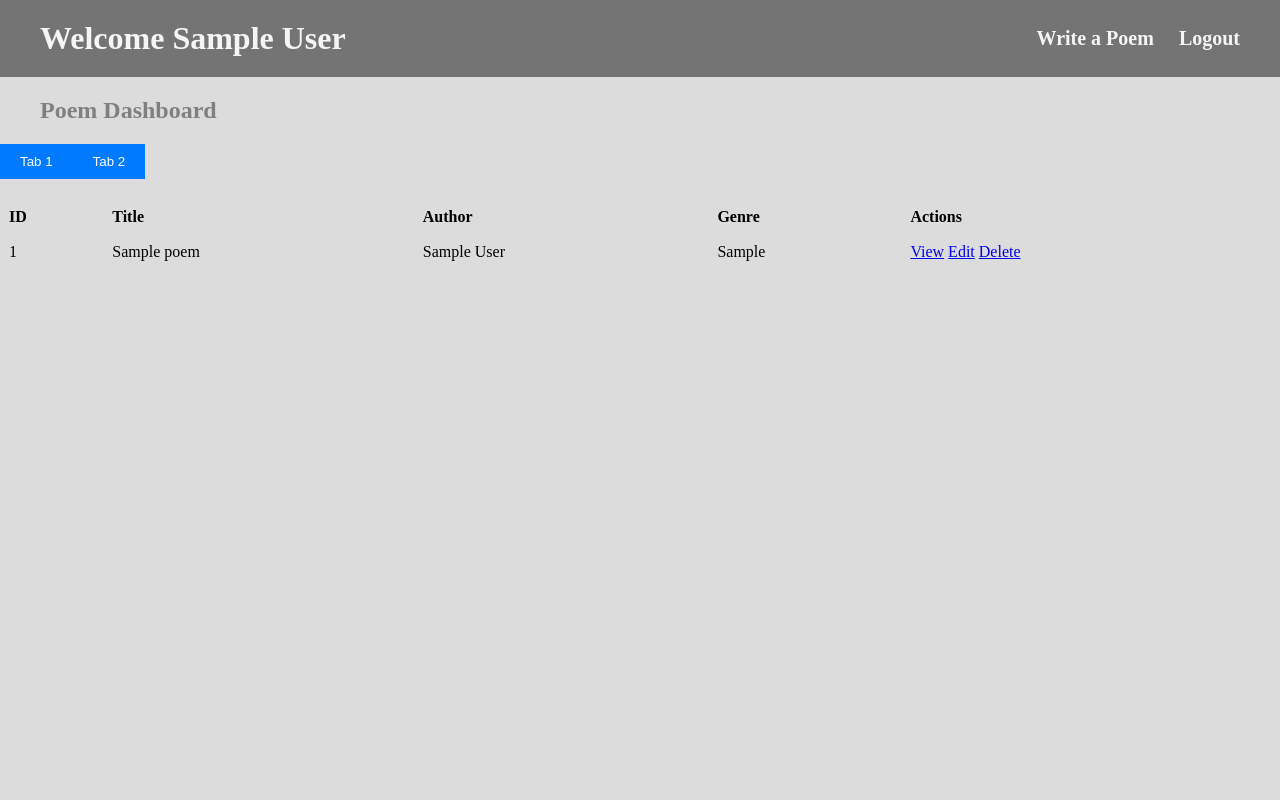
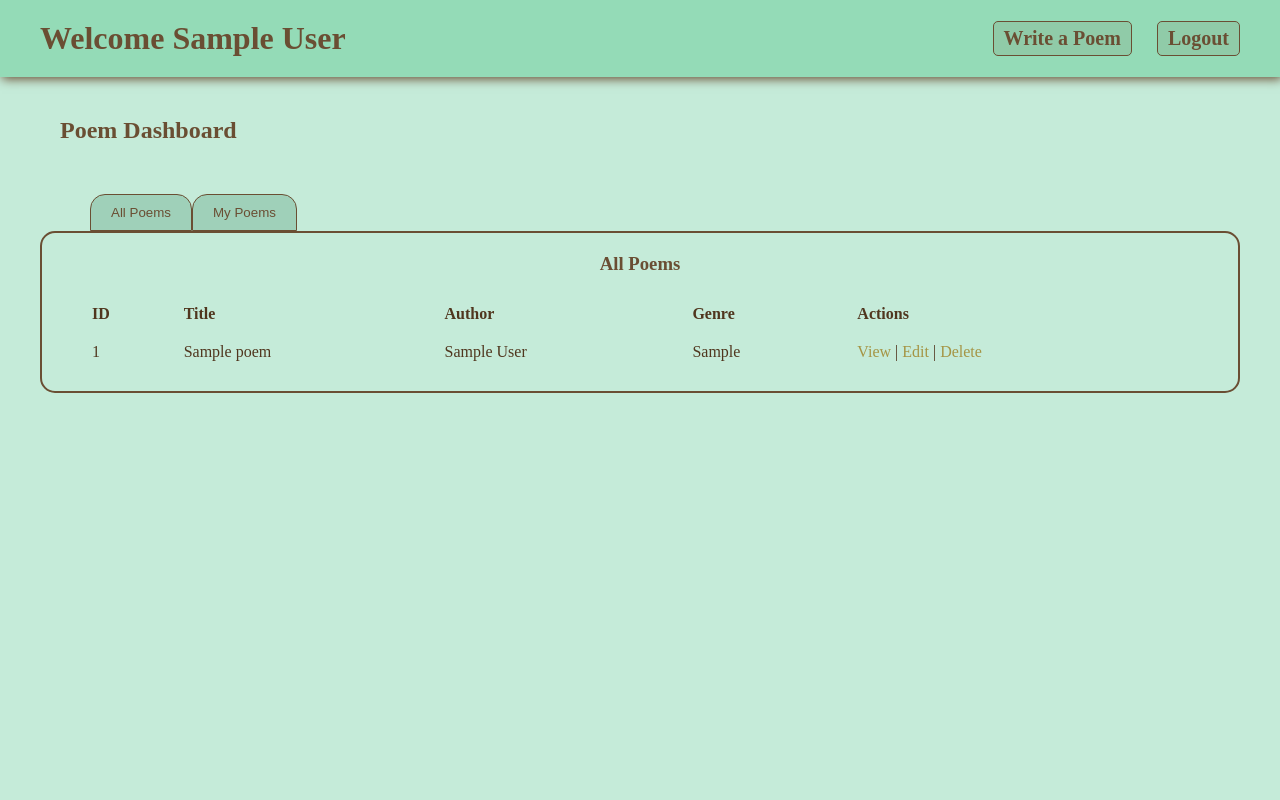
Before and after one commit to mdulak-maker/poems, a Flask app: page /dashboard in a window 1280 px wide. Run offline with Flask 3, Linux system fonts and the light colour scheme; the visitor is signed in with stand-in values (Sample User, id 1); tables that the repository leaves empty hold one stand-in row (values such as "Sample post").

Commit message:
Updated Table: TAB2 working. Added more CSS to dash.

```diff
--- a/flask_app/models/poem.py
+++ b/flask_app/models/poem.py
@@ -47,7 +47,7 @@ class Poem:
     @classmethod
     def get_all_from_user(cls, user_id):
         query = "SELECT * FROM poems LEFT JOIN users ON poems.user_id = users.id WHERE users.id = %(id)s;"
-        data = {'id': id}
+        data = {'id': user_id}
         results = connectToMySQL(cls.DB).query_db(query,data)
         all_poems = []
         print(f'**********************{results}')
--- a/flask_app/static/CSS/style.css
+++ b/flask_app/static/CSS/style.css
@@ -10,6 +10,10 @@
 .background-center {
     height: 100vh;
     display: flex;
+}
+
+a {
+    color: rgba(163, 143, 59, 0.947)
 }
 
 /* .................................LOGIN & REGISTRATION. */
@@ -158,14 +162,22 @@
     margin-top: 50px;
 }
 
+a {
+    text-decoration: none;
+}
 /* .......................................TOP NAV */
 .top-nav {
-    background-color: rgb(116, 116, 116);
+    background-color: rgb(148, 219, 183);
     display: flex;
     justify-content: space-between;
     align-items: center;
-    color: whitesmoke;
+    color: rgb(106, 78, 51);
     padding: 20px 40px;
+    box-shadow: 2px 2px 10px;
+}
+
+.top-nav h1 {
+
 }
 
 .profile-nav {
@@ -175,43 +187,60 @@
 
 .nav-link {
     text-decoration: none;
-    color: whitesmoke;
+    color: rgb(106, 78, 51);
+    background-color: rgba(106, 78, 51, 0.111);
     font-size: 20px;
     font-weight: 600;
+    padding: 5px 10px;
+    border:1px solid rgb(106,78,51);
+    border-radius: 5px;
 }
 
 .nav-title {
     text-decoration: none;
-    color:whitesmoke;
+    color:rgb(106, 78, 51);
     text-shadow: 1.5px 1.5px rgba(255, 255, 255, 0.419);
 }
 /* ........................................DASHBOARD */
 .dash-title {
-    color: gray;
-    padding: 20px 40px;
+    color: rgb(106, 78, 51);
+    padding: 10px 60px;
+    margin-top: 30px;
 }
 
 .dash-background {
-    background-color: gainsboro;
+    background-color: rgb(197, 235, 217);
     height: 100vh;
 }
 
 /* .....................................DASH TABLE */
+.main-container {
+    padding: 40px;
+}
+.table-container {
+    padding: 20px 40px;
+    border:2px solid rgb(106, 78, 51);
+    border-radius: 15px;
+}
+
 /* Style for tabs */
 .tabs {
     display: flex;
+    margin-left: 50px;
 }
 
 .tab-button {
-    background-color: #007BFF;
-    color: white;
+    background-color: rgb(159, 208, 185);
+    color: rgb(106, 78, 51);
     border: none;
     padding: 10px 20px;
     cursor: pointer;
+    border:1px solid rgb(106, 78, 51);
+    border-radius: 15px 15px 0px 0px;
 }
 
 .tab-button:hover {
-    background-color: #0056b3;
+    background-color: rgb(138, 190, 166);
 }
 
 /* Style for tab content */
@@ -220,15 +249,20 @@
 }
 
 table {
+    color: rgb(80, 54, 30);
     width: 100%;
     border-collapse: collapse;
     margin-top: 20px;
 }
 
 th, td {
-    border: 1px solid #ddd;
-    padding: 8px;
+    padding: 10px;
     text-align: left;
+}
+
+.table-title {
+    color: rgb(106, 78, 51);
+    text-align: center;
 }
 
 /* Show the first tab by default */
@@ -321,4 +355,5 @@ th, td {
     border: 2px double gray;
     border-radius: 10px;
     padding: 10px;
+    font-size: 18px;
 }
--- a/flask_app/templates/dash.html
+++ b/flask_app/templates/dash.html
@@ -16,12 +16,15 @@
             </div>
         </div>
         <h2 class="dash-title">Poem Dashboard</h2>
+        <div class="main-container">
             <div class="tabs">
-            <button class="tab-button" onclick="showTab('tab1')">Tab 1</button>
-            <button class="tab-button" onclick="showTab('tab2')">Tab 2</button>
+                <button class="tab-button" onclick="showTab('tab1')">All Poems</button>
+                <button class="tab-button" onclick="showTab('tab2')">My Poems</button>
             </div>
+            <div class="table-container">
                 <div id="tab1" class="tab-content">            <!-- TAB 1 -->
                     <table>
+                        <h3 class="table-title">All Poems</h3>
                         <thead>
                             <tr>
                                 <th>ID</th>
@@ -39,8 +42,8 @@
                                 <td>{{poem.author}}</td>
                                 <td>{{poem.genre}}</td>
                                 <td>
-                            <a href="/poem/{{poem.id}}" class="action-link">View</a>
-                            <a href="/poem/edit/{{poem.id}}" class="action-link">Edit</a>
+                                    <a href="/poem/{{poem.id}}" class="action-link">View</a>  |
+                                    <a href="/poem/edit/{{poem.id}}" class="action-link">Edit</a>  |
                                     <a href="/poem/delete/{{poem.id}}" class="action-link">Delete</a>
                                 </td>
                             </tr>
@@ -50,6 +53,7 @@
                 </div>
                 <div id="tab2" class="tab-content">            <!-- TAB 2 -->
                     <table>
+                        <h3 style="text-align: center;">My Poems</h3>
                         <thead>
                             <tr>
                                 <th>ID</th>
@@ -67,8 +71,8 @@
                                     <td>{{my_poem.author}}</td>
                                     <td>{{my_poem.genre}}</td>
                                     <td>
-                                <a href="###" class="action-link">View</a>
-                                <a href="###" class="action-link">Edit</a>
+                                        <a href="###" class="action-link">View</a>  |
+                                        <a href="###" class="action-link">Edit</a>  |
                                         <a href="###" class="action-link">Delete</a>
                                     </td>
                                 {% endfor %}
@@ -77,6 +81,8 @@
                     </table>
                 </div>
             </div>
+        </div>
+    </div>
     <script src="{{ url_for('static', filename='js/dashTable.js') }}"></script>
 </body>
 </html>
```
Lines whose indentation alone changed are shown as unchanged.
